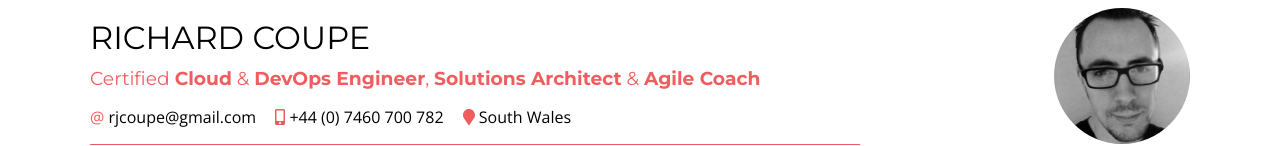
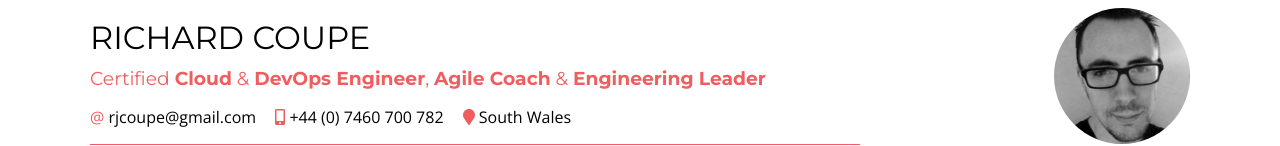
Before and after one commit to rjcoupe/cv, an Angular app: page / in a window 1280 px wide. Shown: the top 146 px of the page. Built offline with nearby package versions, Linux system fonts and the light colour scheme; grey boxes are pictures that could not be loaded; what ng2-charts would draw is missing.

Commit message:
Changed headline to include engineering leadership

```diff
--- a/src/app/app.component.html
+++ b/src/app/app.component.html
@@ -6,9 +6,9 @@
         <strong>Cloud</strong>
         &amp;
         <strong>DevOps Engineer</strong>,
-        <strong>Solutions Architect</strong>
+        <strong>Agile Coach</strong>
         &amp;
-        <strong>Agile Coach</strong>
+        <strong>Engineering Leader</strong>
       </h3>
       <p>
         <span class="accent-color">@</span> {{email}}
```
